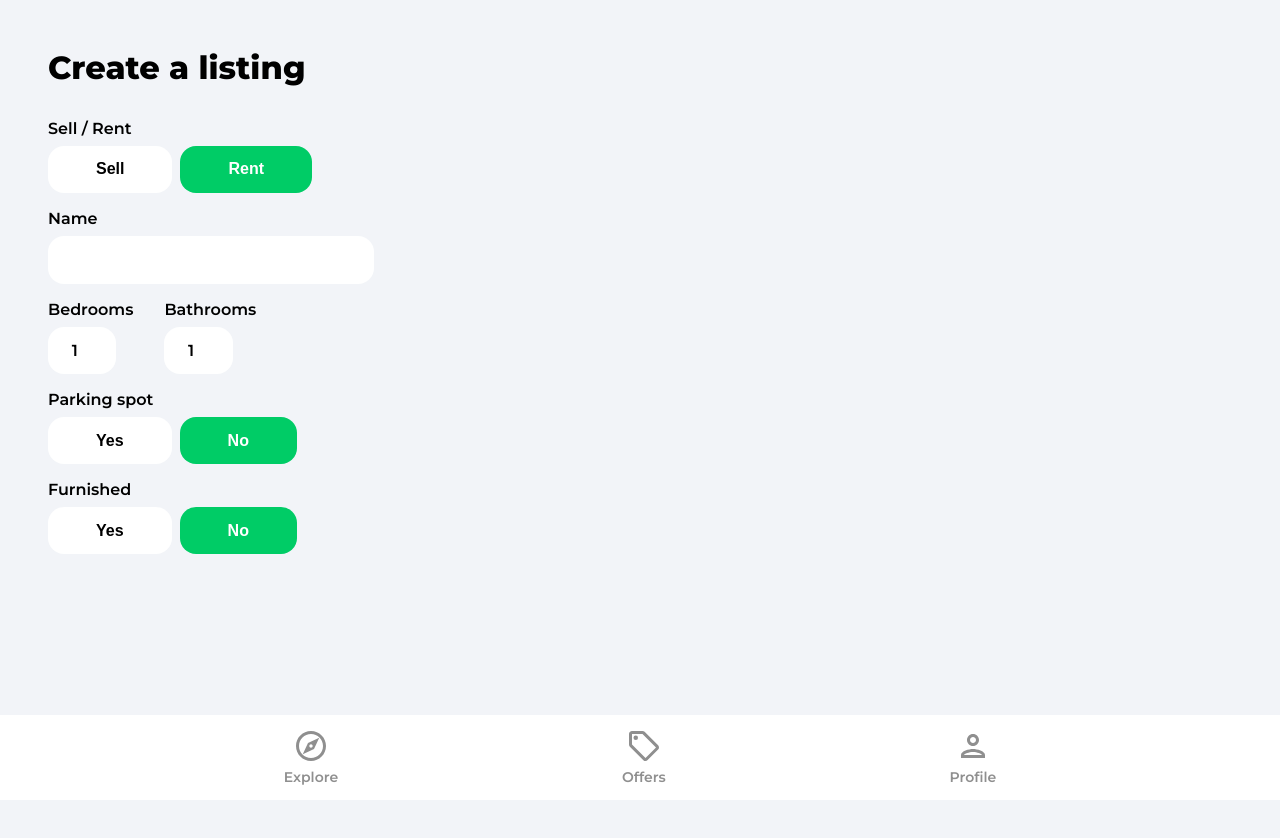
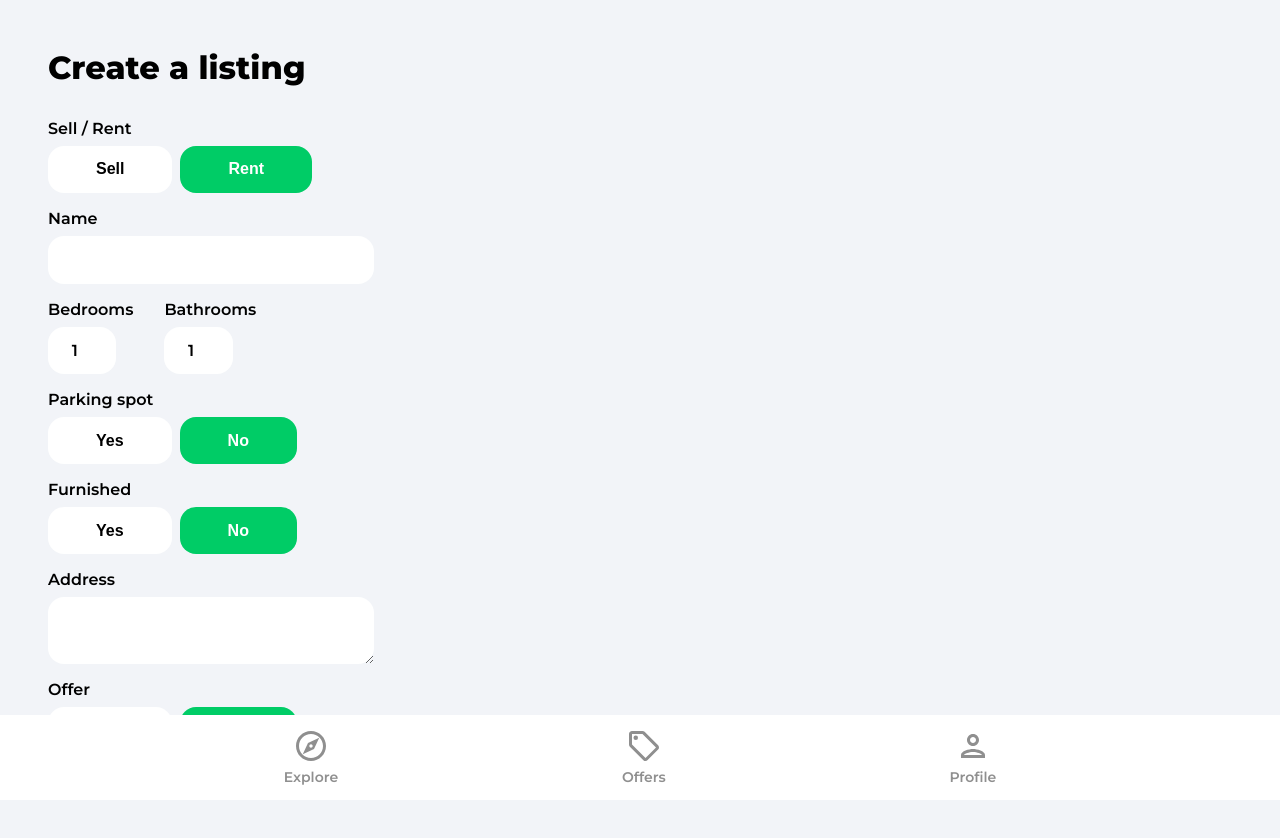
Before and after one commit to shanelwilliams/house-marketplace, a React (Create React App) app: page /create-listing in a window 1280 px wide. Shown: the top 838 px of the page. Before the commit the page ends 800 px from the top, so only its background shows below. Built offline with nearby package versions, Linux system fonts and the light colour scheme; no server answers; sample sign-in values are in the browser's storage.

Commit message:
adding inputs to create listing page

```diff
--- a/src/pages/CreateListing.jsx
+++ b/src/pages/CreateListing.jsx
@@ -176,19 +176,79 @@ function CreateListing() {
 							value={true}
 							onClick={onMutate}
 						>
-                            Yes
-                        </button>
+							Yes
+						</button>
 						<button
-							className={!furnished && furnished !== null ? 'formButtonActive' : 'formButton'}
+							className={
+								!furnished && furnished !== null
+									? 'formButtonActive'
+									: 'formButton'
+							}
 							type='button'
 							id='furnished'
 							value={false}
 							onClick={onMutate}
 						>
+							No
+						</button>
+					</div>
+
+					<label className='formLabel'>Address</label>
+					<textarea
+						className='formInputAddress'
+						type='text'
+						id='address'
+						value={address}
+						onChange={onMutate}
+						required
+					/>
+
+					{!geolocationEnabled && (
+						<div className='formLatLng flex'>
+							<div>
+								<label className='formLabel'>Latitude</label>
+								<input className='formInputSmall'
+                                type='number'
+                                id='latitude'
+                                value={latitude}
+                                onChange={onMutate}
+                                required
+                                />
+							</div>
+							<div>
+								<label className='formLabel'>Longitude</label>
+								<input className='formInputSmall'
+                                type='number'
+                                id='longitude'
+                                value={longitude}
+                                onChange={onMutate}
+                                required
+                                />
+							</div>
+						</div>
+					)}
+
+                    <label className='formLabel'>Offer</label>
+                    <div className="formButtons">
+                        <button
+                        className={offer ? 'formButtonActive' : 'formButton'}
+                        type='button'
+                        id='offer'
+                        value={true}
+                        onClick={onMutate}
+                        >
+                            Yes
+                        </button>
+                        <button
+                        className={!offer && offer !== null ? 'formButtonActive' : 'formButton'}
+                        type='button'
+                        id='offer'
+                        value={false}
+                        onClick={onMutate}
+                        >
                             No
                         </button>
-					</div>
-
+                    </div>
 				</form>
 			</main>
 		</div>
```
